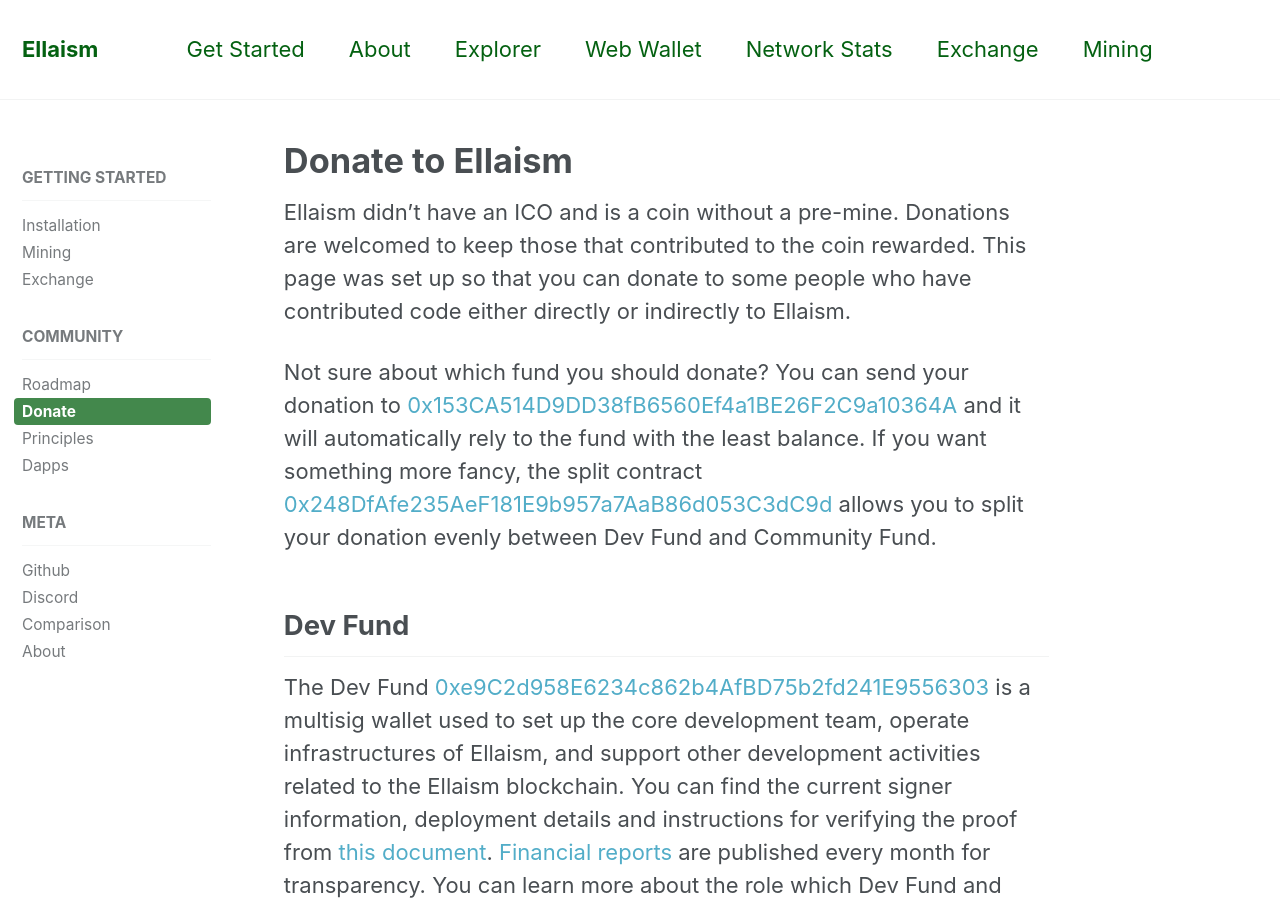
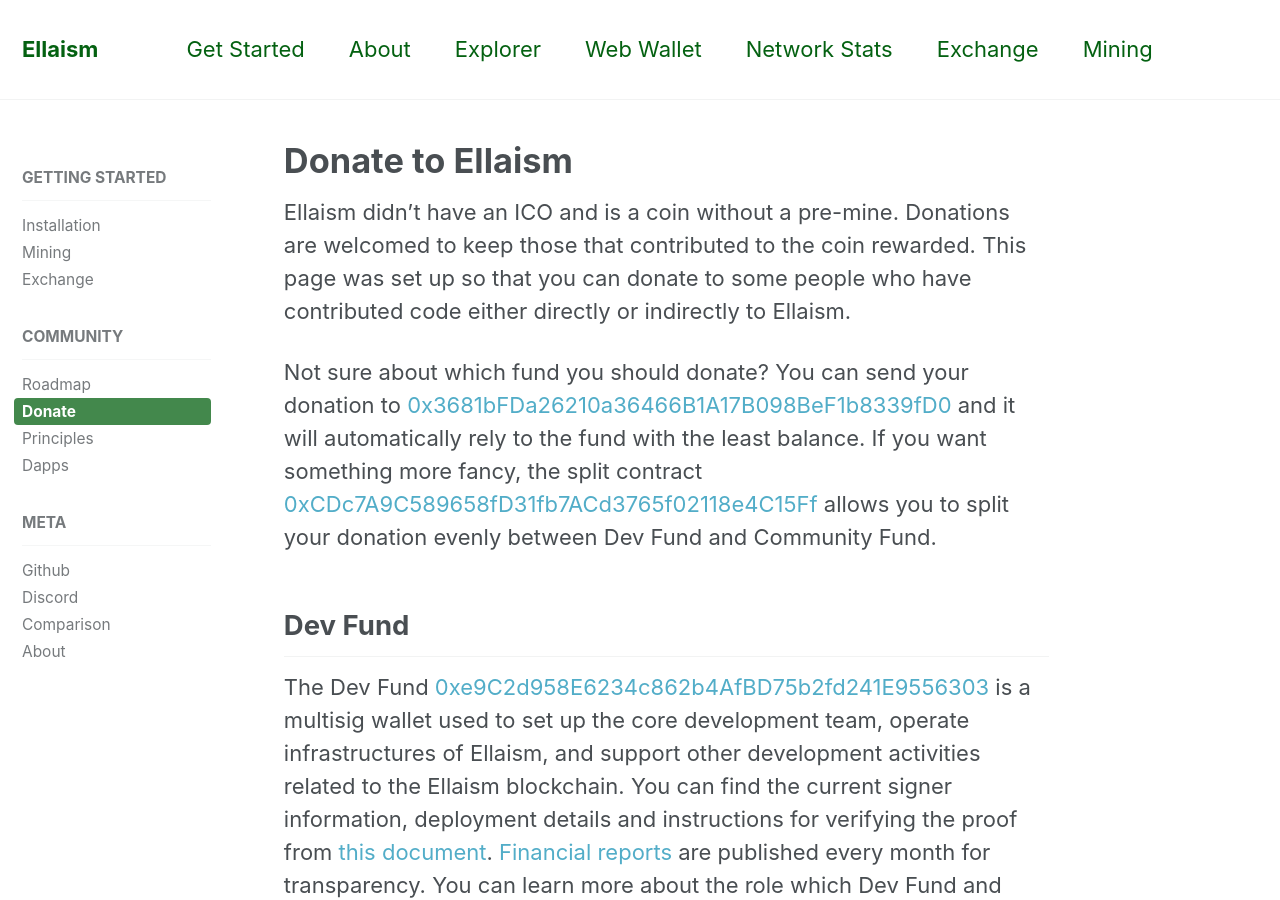
Before and after one commit to ellaism/ellaism.org, a Jekyll site: the page built from _docs/donate.md, in a window 1280 px wide and 900 px high. Built offline with Jekyll 4.4.1, drawn with Linux system fonts in a browser that asks for light colours.

Commit message:
Use multisig dispatch and split address

```diff
--- a/_docs/donate.md
+++ b/_docs/donate.md
@@ -10,7 +10,7 @@
 
 Ellaism didn't have an ICO and is a coin without a pre-mine. Donations are welcomed to keep those that contributed to the coin rewarded. This page was set up so that you can donate to some people who have contributed code either directly or indirectly to Ellaism.
 
-Not sure about which fund you should donate? You can send your donation to [0x153CA514D9DD38fB6560Ef4a1BE26F2C9a10364A](https://explorer.ellaism.org/addr/0x153CA514D9DD38fB6560Ef4a1BE26F2C9a10364A) and it will automatically rely to the fund with the least balance. If you want something more fancy, the split contract [0x248DfAfe235AeF181E9b957a7AaB86d053C3dC9d](https://explorer.ellaism.org/addr/0x248DfAfe235AeF181E9b957a7AaB86d053C3dC9d) allows you to split your donation evenly between Dev Fund and Community Fund.
+Not sure about which fund you should donate? You can send your donation to [0x3681bFDa26210a36466B1A17B098BeF1b8339fD0](https://explorer.ellaism.org/addr/0x3681bFDa26210a36466B1A17B098BeF1b8339fD0) and it will automatically rely to the fund with the least balance. If you want something more fancy, the split contract [0xCDc7A9C589658fD31fb7ACd3765f02118e4C15Ff](https://explorer.ellaism.org/addr/0xCDc7A9C589658fD31fb7ACd3765f02118e4C15Ff) allows you to split your donation evenly between Dev Fund and Community Fund.
 
 ## Dev Fund
 
```
